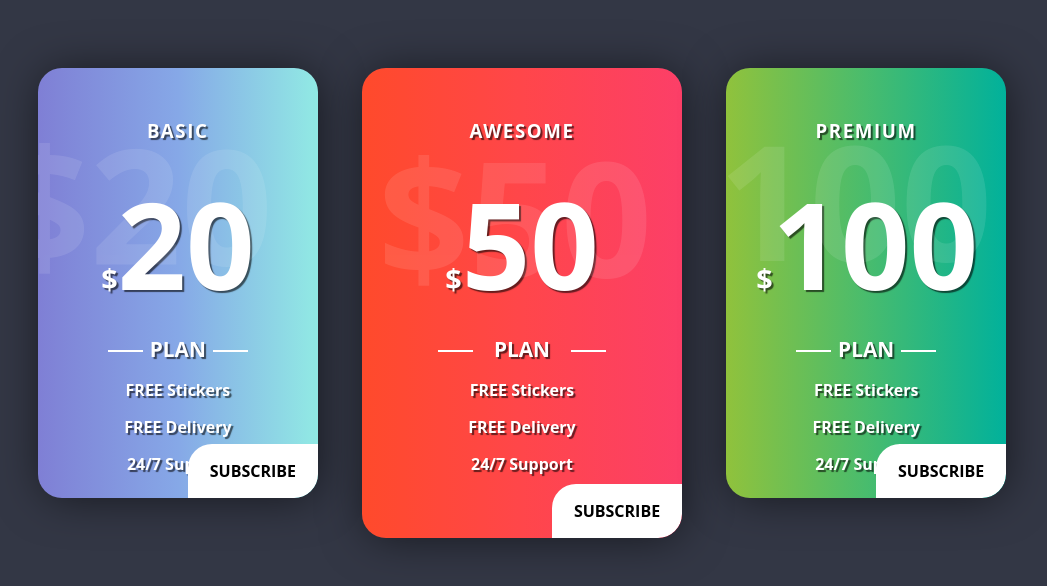
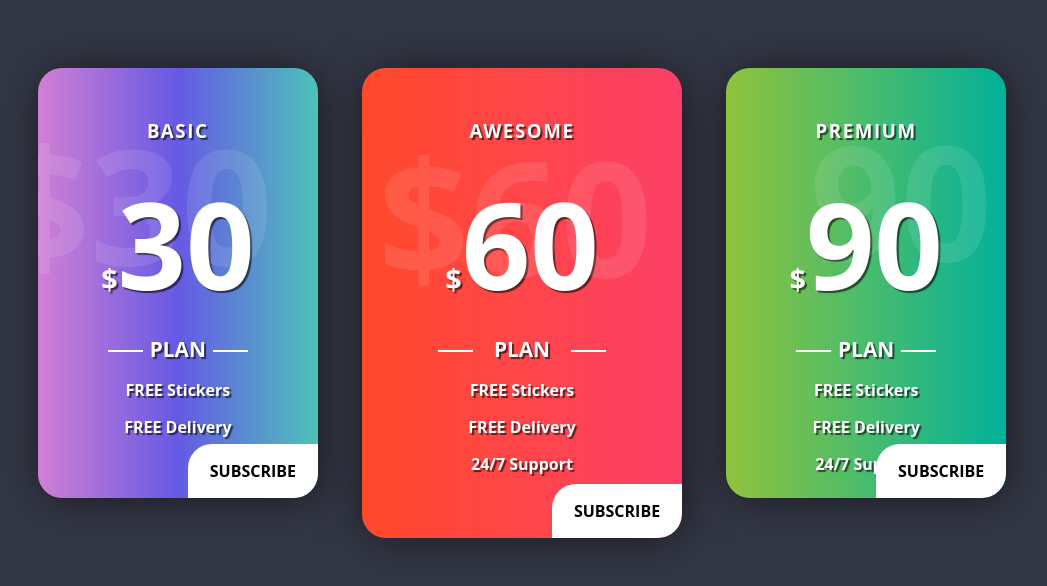
Before and after one commit to MaryiaNikanava/Homework, a plain HTML site: page price/index.html in a window 1280 px wide. Shown: the whole page, without its empty margins (118-1165 px from the left). Drawn offline with Linux system fonts and the light colour scheme.

Commit message:
Changed color and size block

```diff
--- a/price/index.html
+++ b/price/index.html
@@ -10,7 +10,7 @@
     <div class="card">
         <h3 class="type">basic</h3>
         <div class="price price-basic">
-            <span class="dollar-sign">$</span>20
+            <span class="dollar-sign">$</span>30
         </div>
 
         <p class="plan">plan</p>
@@ -18,7 +18,6 @@
         <ul class="details">
             <li><span>Free</span> Stickers</li>
             <li><span>Free</span> Delivery</li>
-            <li><span>24/7</span> Support</li>
         </ul>
 
         <div class="subscribe">
@@ -29,7 +28,7 @@
     <div class="card">
         <h3 class="type">awesome</h3>
         <div class="price price-awesome">
-            <span class="dollar-sign">$</span>50
+            <span class="dollar-sign">$</span>60
         </div>
 
         <p class="plan">plan</p>
@@ -48,7 +47,7 @@
     <div class="card">
         <h3 class="type">premium</h3>
         <div class="price price-premium">
-            <span class="dollar-sign">$</span>100
+            <span class="dollar-sign">$</span>90
         </div>
 
         <p class="plan">plan</p>
--- a/price/style.css
+++ b/price/style.css
@@ -52,7 +52,7 @@ body {
 }
 
 .card:nth-child(1) {
-    background: linear-gradient(to left, #91eae4, #86a8e7, #7f7fd5);
+    background: linear-gradient(to left, #4dc2ba, #655ae4, #d17fd5);
 }
 
 .card:nth-child(2) {
@@ -95,15 +95,15 @@ body {
 }
 
 .price-basic::before {
-    content: "$20"
+    content: "$30"
 }
 
 .price-awesome::before {
-    content: "$50"
+    content: "$60"
 }
 
 .price-premium::before {
-    content: "100"
+    content: "90"
 }
 
 .price-basic::before, .price-awesome::before, .price-premium::before {
```
